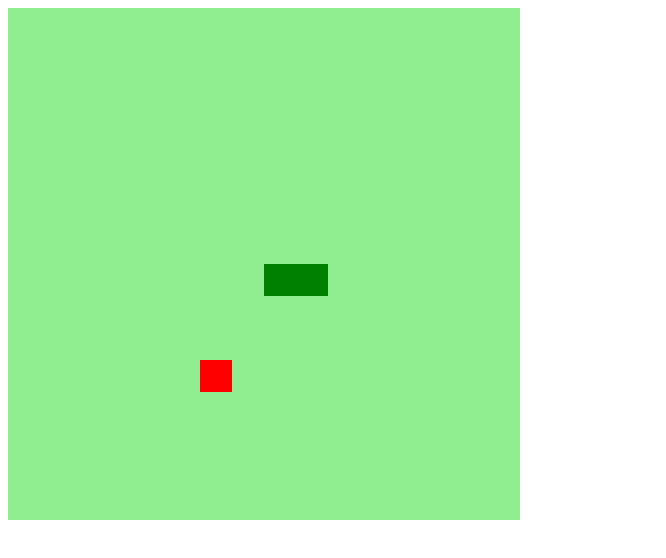
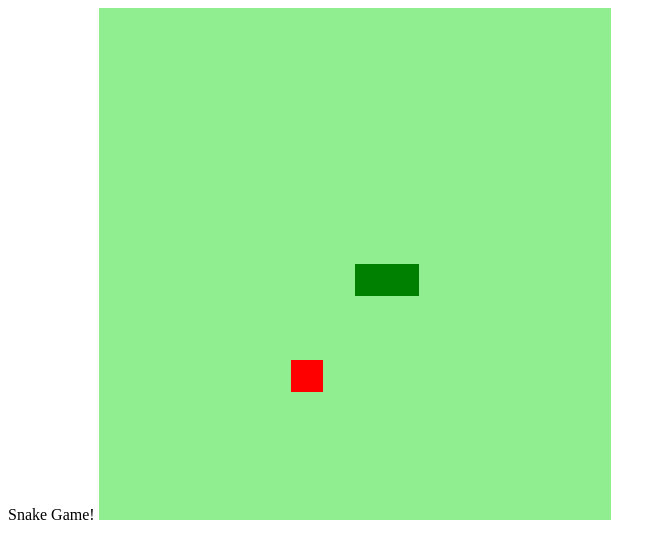
Before and after one commit to Diego-rosas/Jogo-da-cobrinha-com-JavaScript, a plain HTML site: page index.html in a window 1280 px wide. Shown: the whole page, without its empty margins (0-666 px from the left). Drawn offline with Linux system fonts and the light colour scheme.

```diff
--- a/index.html
+++ b/index.html
@@ -10,6 +10,7 @@
     <title>Document</title>
 </head>
 <body>
+    <h>Snake Game!</h>
     <canvas id="snake" width="512" height="512"></canvas>
 </body>
 </html>
```
